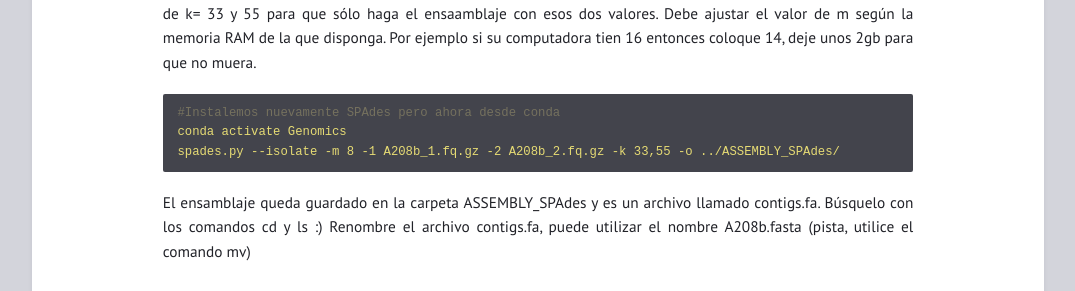
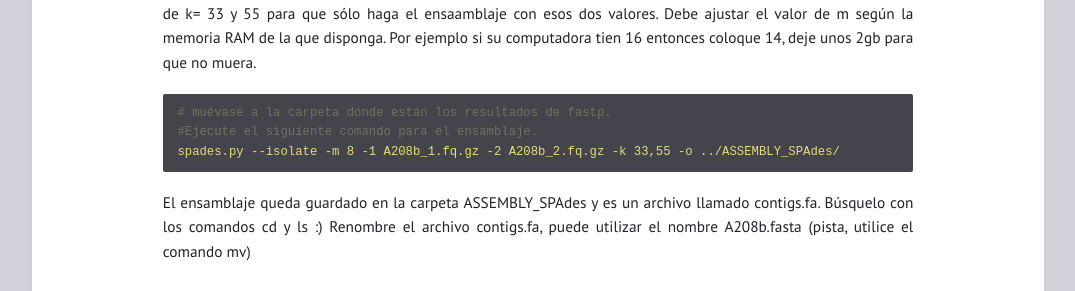
Before and after one commit to braddmg/GenPro, a Jekyll site: the page built from _posts/2024-08-21-Control-de-calidad-y-ensamblaje.md, in a window 1280 px wide and 900 px high, scrolled down 722 px. Shown: the part 154-445 px from the top of the window, without its empty margins (102-1177 px from the left). Built offline with Jekyll 4.4.1, drawn with Linux system fonts in a browser that asks for light colours.

Commit message:
Update 2024-08-21-Control-de-calidad-y-ensamblaje.md

````diff
--- a/_posts/2024-08-21-Control-de-calidad-y-ensamblaje.md
+++ b/_posts/2024-08-21-Control-de-calidad-y-ensamblaje.md
@@ -30,8 +30,8 @@ Ubique los nuevos contis con los comandos cd y ls :)
 Utilizaremos los parámetros "--only-assembler" para que no haga corrección de errores en los reads y los valores de k= 33 y 55 para que sólo haga el ensaamblaje con esos dos valores. Debe ajustar el valor de m según la memoria RAM de la que disponga. Por ejemplo si su computadora tien 16 entonces coloque 14, deje unos 2gb para que no muera.
 
 ```yml
-#Instalemos nuevamente SPAdes pero ahora desde conda
-conda activate Genomics
+# muévase a la carpeta dónde están los resultados de fastp.
+#Ejecute el siguiente comando para el ensamblaje.
 spades.py --isolate -m 8 -1 A208b_1.fq.gz -2 A208b_2.fq.gz -k 33,55 -o ../ASSEMBLY_SPAdes/
 ```
 
````
